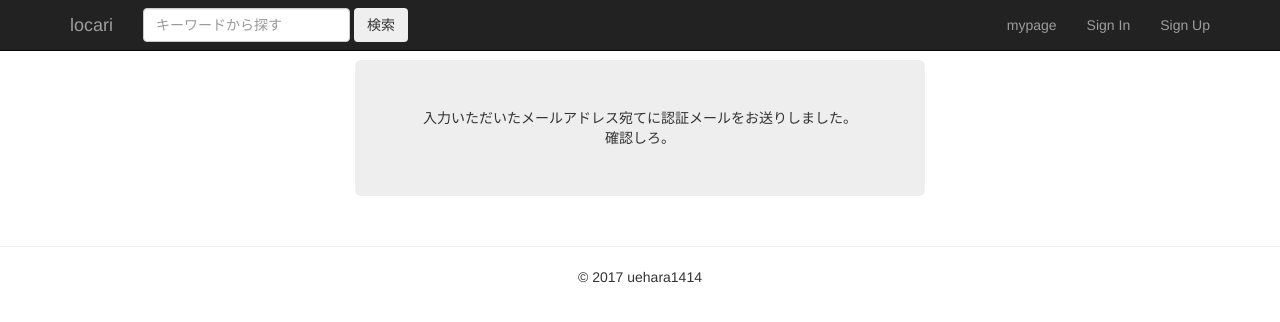
After one commit to uehara1414/locari_old, a Django app: page /confirming/ in a window 1280 px wide. The commit adds this page. Shown: the top 322 px of the page. Run offline with Django 3.2, Linux system fonts and the light colour scheme; some libraries are stand-ins or nearby versions.

Commit message:
add confirming

```diff
--- /dev/null
+++ b/locari_app/templates/locari_app/confirming.html
@@ -0,0 +1,13 @@
+{% extends 'locari_app/base.html' %}
+{% block content %}
+  <div class="container" style="margin-top: 60px;width:600px;">
+
+  <div class="jumbotron text-center">
+    <div>入力いただいたメールアドレス宛てに認証メールをお送りしました。</div>
+    <div>
+      確認しろ。
+    </div>
+  </div>
+
+  </div>
+{% endblock %}
--- a/locari_app/templates/locari_app/signup.html
+++ b/locari_app/templates/locari_app/signup.html
@@ -2,14 +2,13 @@
 {% block content %}
   <div class="container" style="margin-top: 60px;width: 300px;">
 
-    <form class="form">
+    <form class="form" action="{% url 'locari_app:confirming' %}" method="post">
+      {% csrf_token %}
       <h2 class="form-signin-heading">sign up</h2>
       <label for="inputEmail" class="sr-only">Email address</label>
       <input type="email" id="inputEmail" class="form-control" placeholder="Email address" required autofocus>
       <label for="inputPassword" class="sr-only">Password</label>
       <input type="password" id="inputPassword" class="form-control" placeholder="Password" required>
-      <label for="inputPasswordAgain" class="sr-only">Password</label>
-      <input type="password" id="inputPasswordAgain" class="form-control" placeholder="Password Again" required>
       <button class="btn btn-lg btn-primary btn-block" type="submit">Sign Up</button>
     </form>
 
--- a/locari_app/urls.py
+++ b/locari_app/urls.py
@@ -10,4 +10,5 @@ urlpatterns = [
     url(r'^signin/$', views.signin, name='signin'),
     url(r'^wish/$', views.wish, name='wish'),
     url(r'^onsale/$', views.onsale, name='onsale'),
+    url(r'^confirming/$', views.confirming, name='confirming'),
 ]
--- a/locari_app/views.py
+++ b/locari_app/views.py
@@ -27,3 +27,7 @@ def wish(request):
 
 def onsale(request):
     return render(request, 'locari_app/onsale.html')
+
+
+def confirming(request):
+    return render(request, 'locari_app/confirming.html')
```
